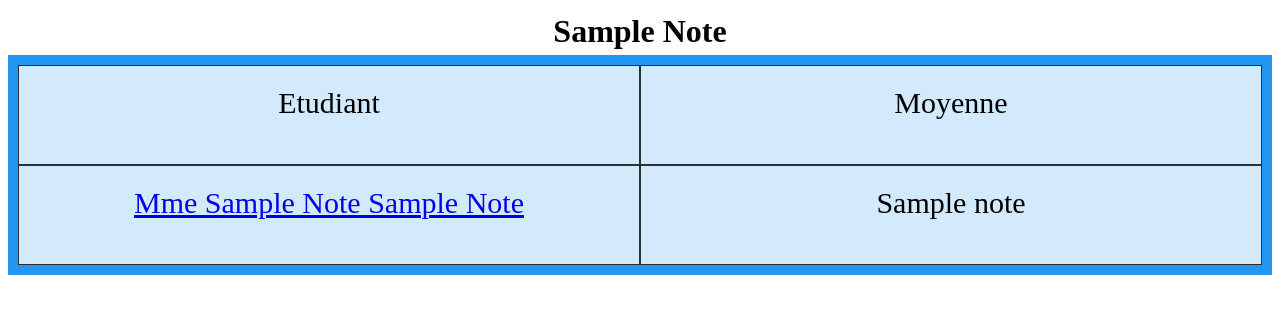
After one commit to BeowolfK/SAE302, a Flask app: template web/templates/matiere.html in a window 1280 px wide. The commit adds this page. Shown: the top 314 px of the page. Run offline with Flask 2, Linux system fonts and the light colour scheme; the template is opened without the code that fills it: most values are stand-ins (such as "Sample title", 1, 10 or a date in 2020).

Commit message:
matiere etudiant panel web

```diff
--- a/web/flask-app.py
+++ b/web/flask-app.py
@@ -36,16 +36,31 @@ def home():
     return render_template('home.html', result=result)
 
 
-@app.route("/<etudiant>")
+@app.route("/etudiant/<etudiant>")
 def note_student(etudiant):
     try:
-        cur.execute(f"SELECT matiere.nom, AVG(NOTE) FROM note INNER JOIN matiere ON note.id_matiere = matiere.id_matiere WHERE id_etudiant = {etudiant} GROUP BY note.id_matiere;")
+        cur.execute(f"SELECT etudiant.nom, etudiant.prenom, etudiant.sexe, matiere.nom, AVG(NOTE) FROM note INNER JOIN matiere ON note.id_matiere = matiere.id_matiere INNER JOIN etudiant ON note.id_etudiant = etudiant.id_etudiant WHERE note.id_etudiant = {etudiant} GROUP BY note.id_matiere; ")
         result = cur.fetchall()
         if result == []:
-            return redirect('/404.html')
+            return redirect('/error404')
         return render_template('etudiant.html', result=result)
-    except mysql.connector.errors.ProgrammingError:
-        return redirect('/404')
+    except mysql.connector.errors.ProgrammingError as e:
+        print(e)
+        return redirect('/error404')
+
+
+@app.route("/matiere/<matiere>")
+def note_matiere(matiere):
+    try:
+        print(matiere)
+        cur.execute(f"SELECT etudiant.id_etudiant, matiere.nom, etudiant.nom, etudiant.prenom, etudiant.sexe, AVG(note) FROM matiere INNER JOIN note ON matiere.id_matiere = note.id_matiere INNER JOIN etudiant ON note.id_etudiant = etudiant.id_etudiant WHERE matiere.nom = '{matiere.lower()}' GROUP BY note.id_etudiant ORDER BY AVG(note) DESC;")
+        result = cur.fetchall()
+        if result == []:
+            return redirect('/error404')
+        return render_template('matiere.html', result=result)
+    except mysql.connector.errors.ProgrammingError as e:
+        print(e)
+        return redirect('/error404')
 
 
 @app.route("/error404")
--- a/web/templates/home.html
+++ b/web/templates/home.html
@@ -6,6 +6,7 @@
     <meta name="viewport" content="width=device-width, initial-scale=1.0">
     <title>Notes</title>
     <style>
+
         .grid-container {
             display: grid;
             grid-template-columns: repeat(3, 1fr);
@@ -29,7 +30,7 @@
         <div class="grid-item">Moyenne Générale</div>
 
         {% for etudiant in result %}
-            <div class="grid-item"><a href="/{{ etudiant[0] }}">{% if etudiant[3] == "M" %} Mr {% else %} Mme {% endif %}{{ etudiant[1] }} {{ etudiant[2] }}</a></div>
+            <div class="grid-item"><a href="/etudiant/{{ etudiant[0] }}">{% if etudiant[3] == "M" %} Mr {% else %} Mme {% endif %}{{ etudiant[1] | title}} {{ etudiant[2] | title}}</a></div>
             <div class="grid-item">{{ etudiant[4] }}A</div>
             <div class="grid-item">{{ etudiant[5] }}</div>
         {% endfor %}
--- /dev/null
+++ b/web/templates/matiere.html
@@ -0,0 +1,42 @@
+<!DOCTYPE html>
+<html lang="en">
+<head>
+    <meta charset="UTF-8">
+    <meta http-equiv="X-UA-Compatible" content="IE=edge">
+    <meta name="viewport" content="width=device-width, initial-scale=1.0">
+    <title>Notes</title>
+    <style>
+        h1 {
+            text-align: center;
+            padding: 5px;
+            margin: 0 auto;
+            width: 50%;
+        }
+        .grid-container {
+            display: grid;
+            grid-template-columns: repeat(2, 1fr);
+            background-color: #2196F3;
+            padding : 10px;
+            grid-auto-rows: minmax(100px, auto);
+        }
+        .grid-item {
+            background-color: rgba(255, 255, 255, 0.8);
+            border: 1px solid rgba(0, 0, 0, 0.8);
+            padding: 20px;
+            font-size: 30px;
+            text-align: center;
+        }
+        </style>
+</head>
+<body>
+    <h1>{{ result[0][1] | title}}</h1>
+    <div class="grid-container">
+        <div class="grid-item">Etudiant</div>
+        <div class="grid-item">Moyenne</div>
+        {% for etudiant in result %}
+            <div class="grid-item"><a href="/etudiant/{{ etudiant[0] }}">{% if etudiant[4] == "M" %} Mr {% else %} Mme {% endif %}{{ etudiant[2] | title}} {{ etudiant[3] | title}}</a></div>
+            <div class="grid-item">{{ etudiant[5] }}</div>
+        {% endfor %}
+    </div>
+</body>
+</html>
```
Also changed, not shown: web/templates/etudiant.html (+9 -2 lines), 2 other files.
